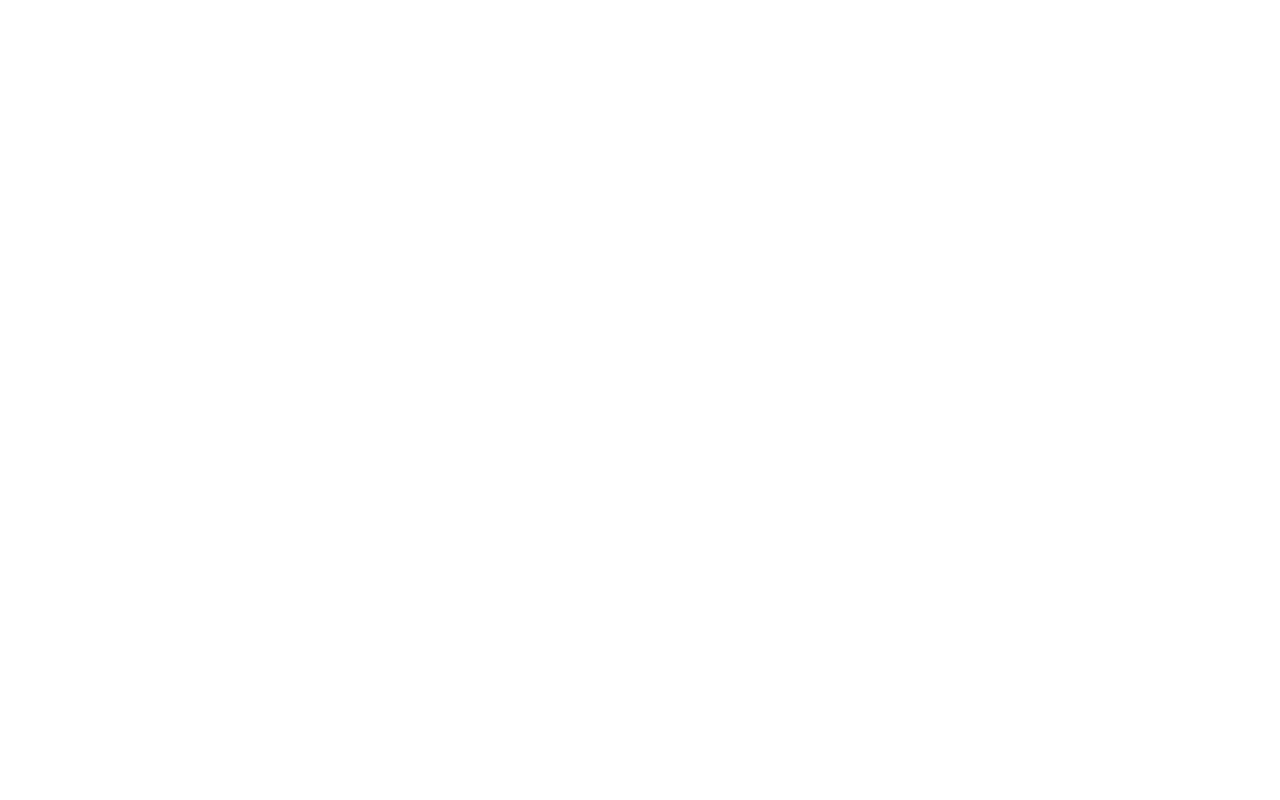
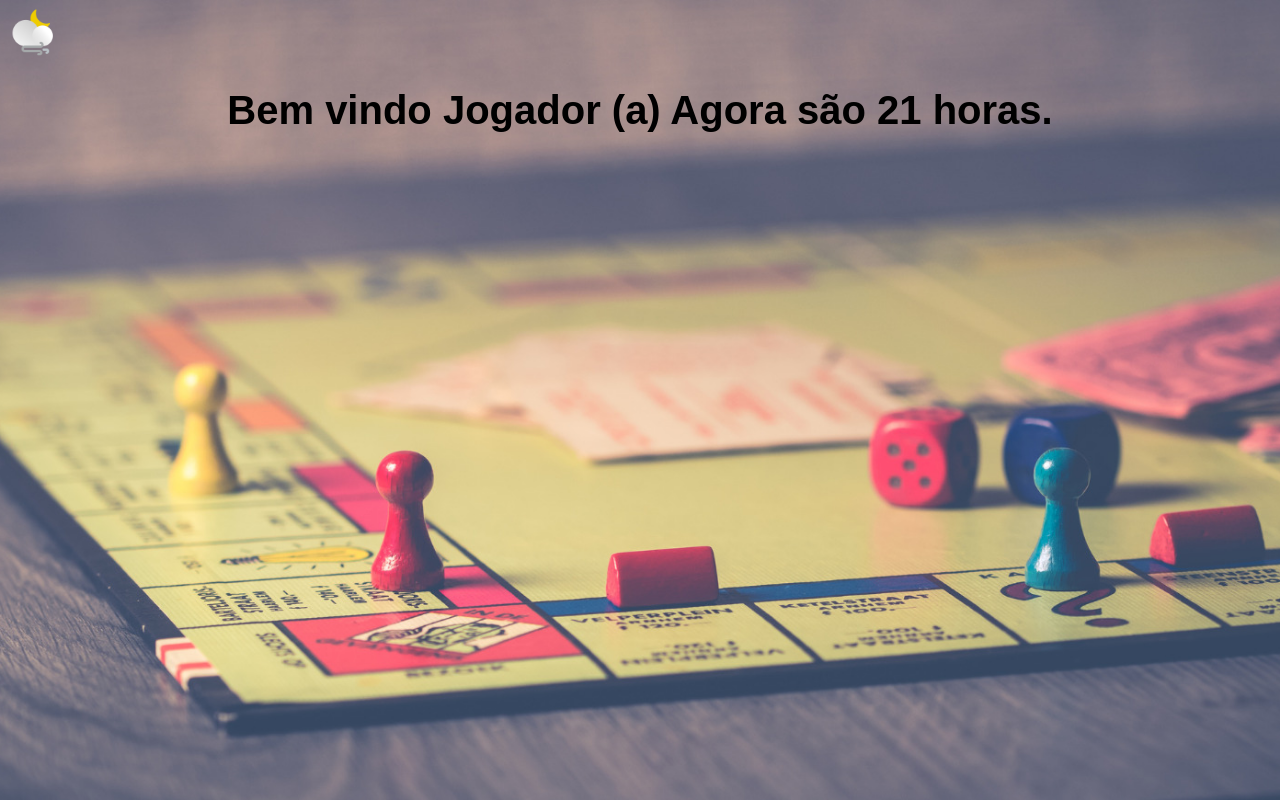
Before and after one commit to srlegramante/Game-Card, a plain HTML site: page index.html in a window 1280 px wide. Drawn offline with Linux system fonts and the light colour scheme.

Commit message:
Mudança de horarios & icones feita

```diff
--- /dev/null
+++ b/css/style.css
@@ -0,0 +1,23 @@
+body {
+    background-image: url('/img/background.jpg');
+    background-size: cover;
+    background-position: center;
+    background-repeat: no-repeat;
+    background-attachment: fixed;
+    font: normal 15pt Arial;
+}
+
+h1#title {
+    text-align: center;
+    color: rgb(0, 0, 0);
+}
+
+div#b1 {
+    background-image: url('/img/cenario.png');
+    margin: auto;
+}
+
+img#imagem {
+    width: 48px;
+    height: 48px;
+}
--- a/index.html
+++ b/index.html
@@ -3,9 +3,30 @@
 <head>
     <meta charset="UTF-8">
     <meta name="viewport" content="width=device-width, initial-scale=1.0">
-    <title>Document</title>
+    <link rel="icon" href="img/poker.ico" type="image/x-icon">
+    <link rel="stylesheet" href="css/style.css">
+    <title>Game Card</title>
 </head>
-<body>
+<body onload="carregar()">
 
+    <header>
+        <img id="imagem" type="image/x-icon">
+        <h1 id="title">Bem vindo Jogador (a) </h1>
+    </header>
+
+    <section>
+        <div id="b1">
+
+
+
+        </div>
+    </section>
+
+    <div id="b2">
+
+    </div>
+    <script src="js/script.js">
+
+    </script>
 </body>
 </html>
--- /dev/null
+++ b/js/script.js
@@ -0,0 +1,16 @@
+function carregar() {
+    var msg = document.getElementById('title')
+    var img = document.getElementById('imagem')
+    var data = new Date()
+    var hora = data.getHours()
+    msg.innerHTML += `Agora são ${hora} horas.`
+    if (hora >= 0 && hora < 12) {
+        //Morning
+        img.src = 'img/morning.ico'
+    } else if (hora >= 12 && hora <=18) {
+        //afternoon
+        img.src = 'img/afternoon.ico'
+    } else {
+        img.src = 'img/night.ico'
+    }
+}
```
Also changed, not shown: img/afternoon.ico (added), img/background.jpg (added), img/background.png (deleted), img/morning.ico (added), img/night.ico (added), img/poker.ico (added).
